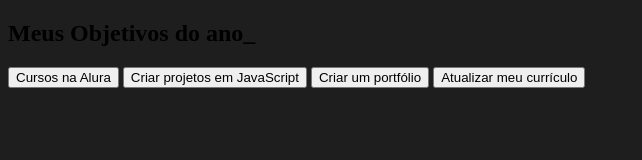
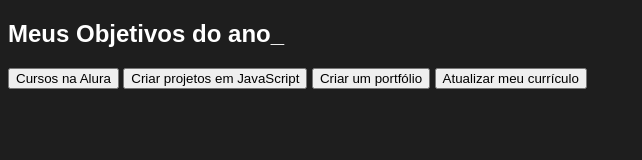
Before and after one commit to MariaHelena1B/repositorio3B, a plain HTML site: page index.html in a window 1280 px wide. Shown: the whole page, without its empty margins (0-642 px from the left). Drawn offline with Linux system fonts and the light colour scheme.

Commit message:
alteração

```diff
--- a/style.css
+++ b/style.css
@@ -12,4 +12,7 @@
 
 body{
     background-color: var(--cor-de-fundo);
+    color: var(--branco);
+    font-family: 'Chakra Petch', sans-serif;
+
 }
```
